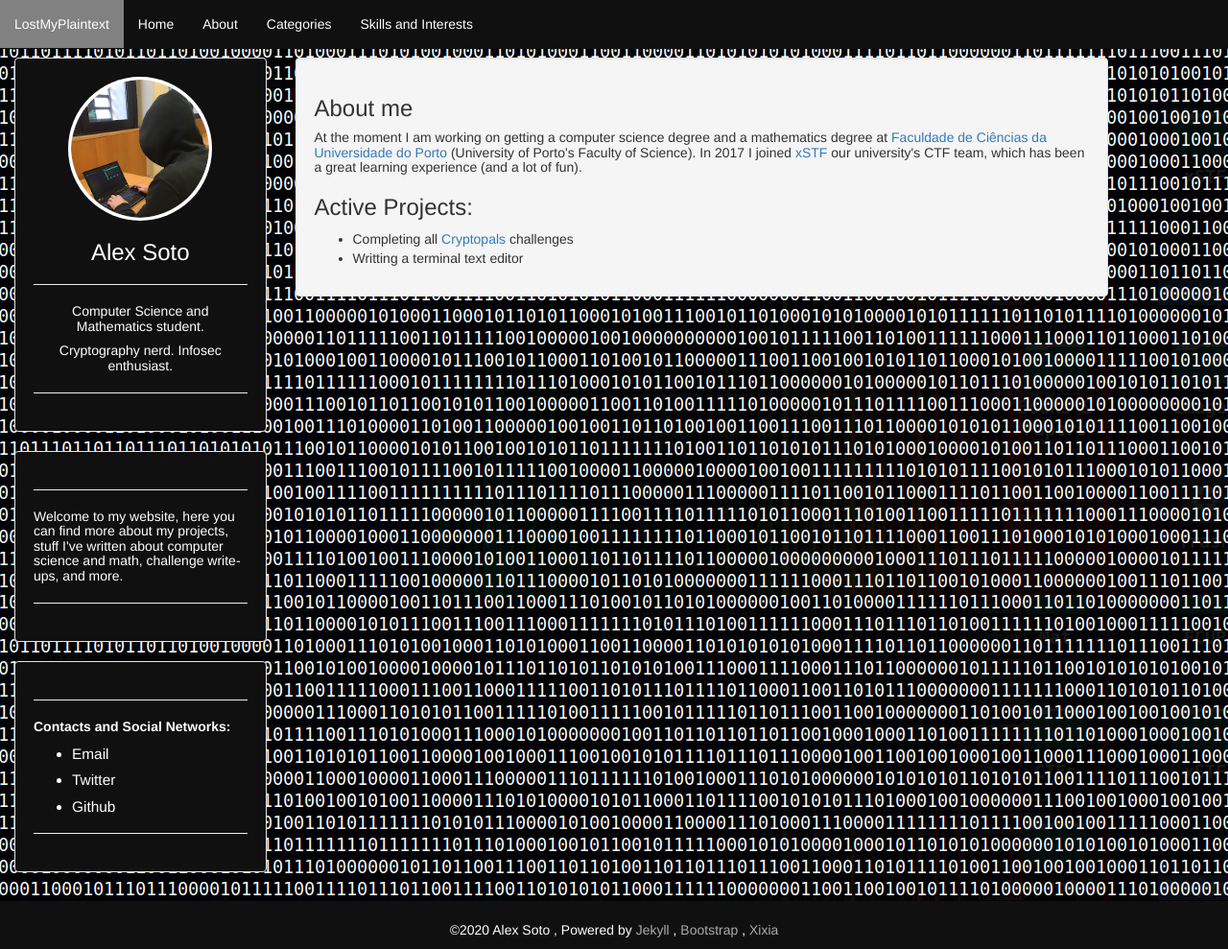
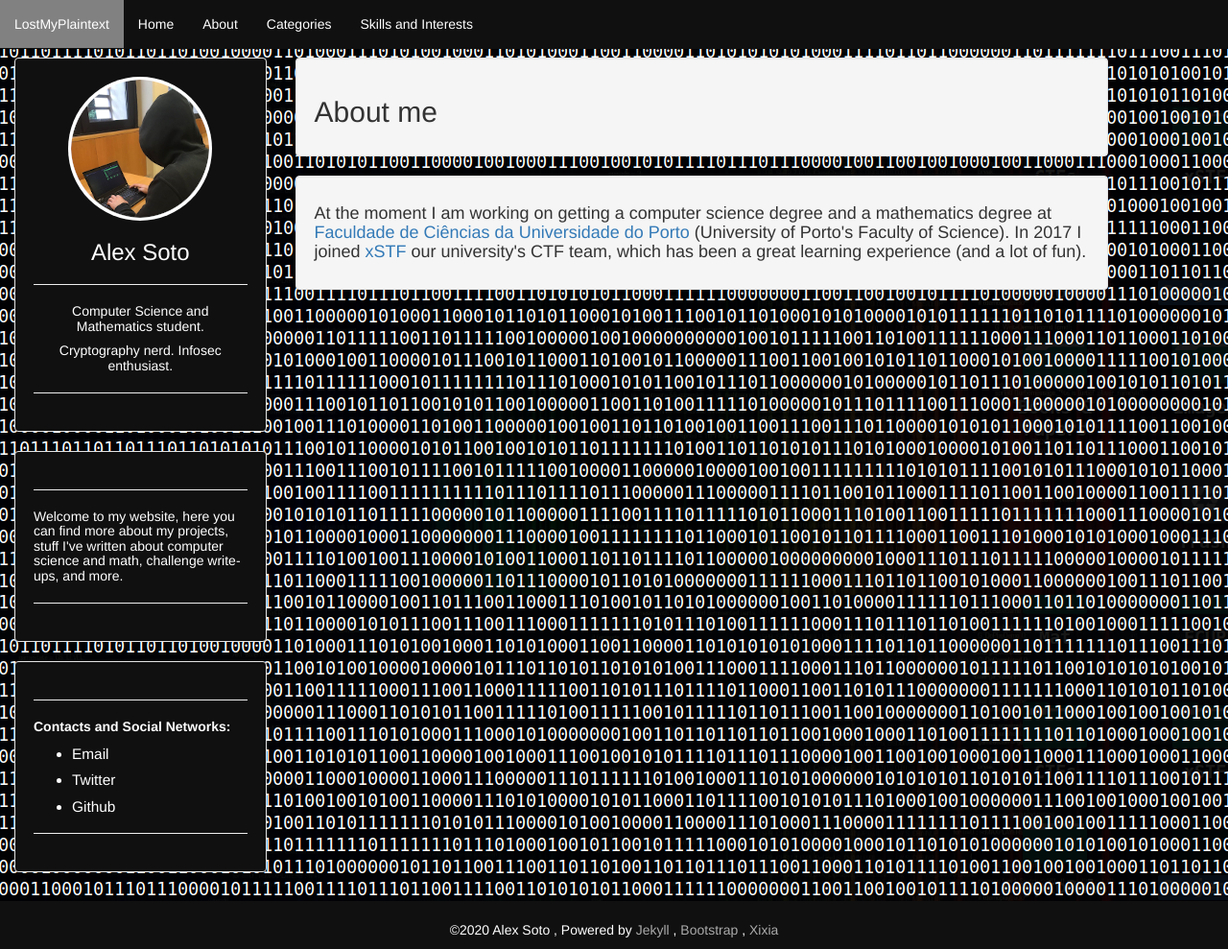
Before and after one commit to 0xA2/0xA2.github.io, a Jekyll site: the page built from about.html, in a window 1280 px wide and 989 px high. Shown: the whole window at 96% size. Built offline with Jekyll 4.4.1, drawn with Linux system fonts in a browser that asks for light colours.

Commit message:
Update about.html

```diff
--- a/about.html
+++ b/about.html
@@ -2,15 +2,11 @@
 layout: default
 ---
 
+<div class="well"> <h2>About me</h2> </div>
+
 <div class="well">
-    <h3>About me</h3>
 
-    <h5><p>At the moment I am working on getting a computer science degree and a mathematics degree at <a href="https://sigarra.up.pt/fcup/en/WEB_PAGE.INICIAL" target="_blank">Faculdade de Ciências da Universidade do Porto</a> (University of Porto's Faculty of Science). In 2017 I joined <a href="https://ctftime.org/team/15341" target="_blank">xSTF</a> our university's CTF team, which has been a great learning experience (and a lot of fun).</p></h5>
+    <h4><p>At the moment I am working on getting a computer science degree and a mathematics degree at <a href="https://sigarra.up.pt/fcup/en/WEB_PAGE.INICIAL" target="_blank">Faculdade de Ciências da Universidade do Porto</a> (University of Porto's Faculty of Science). In 2017 I joined <a href="https://ctftime.org/team/15341" target="_blank">xSTF</a> our university's CTF team, which has been a great learning experience (and a lot of fun).</p></h4>
 
-    <h3>Active Projects:</h3>
-    	<ul>
-    		<li>Completing all <a href="https://cryptopals.com/">Cryptopals</a> challenges</li>
-    		<li>Writting a terminal text editor</li>
-    	</ul>
 
 </div>
```
